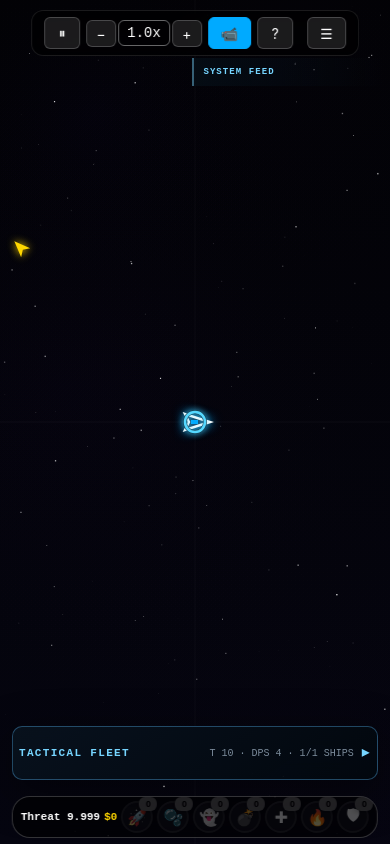
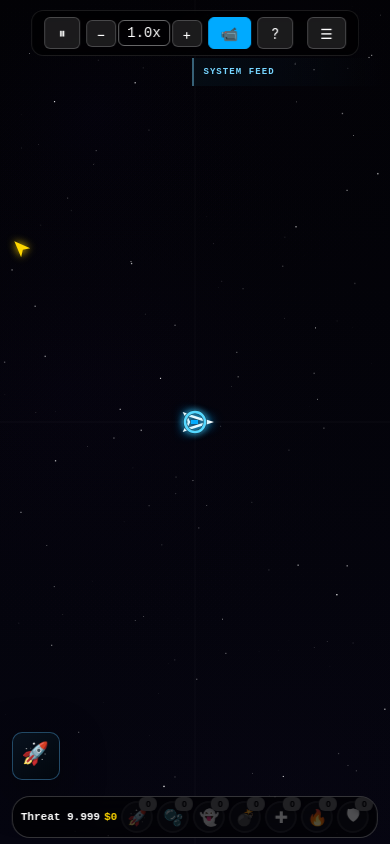
Before and after one commit to Evgeniyzuev/VoidTactics, a website built with Vite: page index.html in a window 390 px wide. Built offline with nearby package versions, Linux system fonts and the light colour scheme; animation ran at ten frames a second.

Commit message:
Исправил повторную проблему мобильного управления.

```diff
--- a/src/core/ModalManager.ts
+++ b/src/core/ModalManager.ts
@@ -3,6 +3,7 @@ import { SaveSystem } from './SaveSystem';
 import type { FleetSkillId } from '../entities/Fleet';
 import { FLEET_SKILLS } from '../entities/Fleet';
 import { getShopShipStats, getShopSizeMultiplier, getShopTechMultiplier, getShopMultiplier, getShopRequirements, SHOP_SHIPS } from '../tactical/FleetGenerator';
+import { bindButtonAction } from '../utils/TouchButton';
 
 export class ModalManager {
     private modalContainer: HTMLDivElement | null = null;
@@ -89,7 +90,7 @@ export class ModalManager {
                 btn.style.boxShadow = 'none';
             });
 
-            btn.addEventListener('click', () => {
+            bindButtonAction(btn, () => {
                 callback();
                 this.closeModal();
             });
@@ -897,7 +898,7 @@ export class ModalManager {
     private makeButton(text: string, color: string, callback: () => void) {
         const button = document.createElement('button');
         button.textContent = text; button.style.cssText = `padding:7px 12px;border:1px solid rgba(255,255,255,.18);border-radius:5px;background:${color};color:white;font:12px monospace;cursor:pointer`;
-        button.onclick = event => { event.stopPropagation(); callback(); }; return button;
+        bindButtonAction(button, () => callback()); return button;
     }
 
     /**
--- a/src/core/UIManager.ts
+++ b/src/core/UIManager.ts
@@ -1,6 +1,7 @@
 import { formatNumber } from '../utils/NumberFormatter';
 import type { Fleet } from '../entities/Fleet';
 import { COMBAT_BALANCE, type FleetOrderType, type TargetPriority } from '../tactical/ShipDefinitions';
+import { bindButtonAction } from '../utils/TouchButton';
 
 export class UIManager {
     private container: HTMLElement;
@@ -69,16 +70,16 @@ export class UIManager {
         menuBtn.innerText = '☰';
         menuBtn.title = 'Game Menu';
         menuBtn.style.marginLeft = '8px';
-        menuBtn.onclick = () => this.onMenu();
+        bindButtonAction(menuBtn, () => this.onMenu());
 
         // Play/Pause Button
         this.playBtn = document.createElement('button');
         this.playBtn.className = 'control-btn';
         this.playBtn.innerText = '⏸';
         this.playBtn.title = 'Play/Pause';
-        this.playBtn.onclick = () => {
+        bindButtonAction(this.playBtn, () => {
             this.onPlayPause();
-        };
+        });
 
         // Speed Control Group
         const speedContainer = document.createElement('div');
@@ -93,11 +94,11 @@ export class UIManager {
         minusBtn.title = 'Decrease Speed (-10%)';
         minusBtn.style.padding = '4px 8px';
         minusBtn.style.minWidth = '30px';
-        minusBtn.onclick = () => {
+        bindButtonAction(minusBtn, () => {
             this.currentSpeed = Math.max(0.1, Math.round((this.currentSpeed - 0.1) * 10) / 10);
             this.onSpeedChange(this.currentSpeed);
             this.updateSpeedDisplay();
-        };
+        });
 
         this.speedBtn = document.createElement('button');
         this.speedBtn.className = 'control-btn speed-value';
@@ -149,11 +150,11 @@ export class UIManager {
         plusBtn.title = 'Increase Speed (+10%)';
         plusBtn.style.padding = '4px 8px';
         plusBtn.style.minWidth = '30px';
-        plusBtn.onclick = () => {
+        bindButtonAction(plusBtn, () => {
             this.currentSpeed = Math.min(4.0, Math.round((this.currentSpeed + 0.1) * 10) / 10);
             this.onSpeedChange(this.currentSpeed);
             this.updateSpeedDisplay();
-        };
+        });
 
         speedContainer.appendChild(minusBtn);
         speedContainer.appendChild(this.speedBtn);
@@ -164,13 +165,13 @@ export class UIManager {
         this.cameraFollowBtn.className = 'control-btn active';
         this.cameraFollowBtn.innerText = '📹';
         this.cameraFollowBtn.title = 'Camera Follow';
-        this.cameraFollowBtn.onclick = () => this.toggleCameraFollow();
+        bindButtonAction(this.cameraFollowBtn, () => this.toggleCameraFollow());
 
         const faqBtn = document.createElement('button');
         faqBtn.className = 'control-btn';
         faqBtn.innerText = '?';
         faqBtn.title = 'FAQ / Help';
-        faqBtn.onclick = () => this.onFaq();
+        bindButtonAction(faqBtn, () => this.onFaq());
 
         hud.appendChild(this.playBtn);
         hud.appendChild(speedContainer);
@@ -208,11 +209,10 @@ export class UIManager {
         const panel = document.createElement('aside');
         panel.id = 'fleet-panel';
         panel.classList.toggle('collapsed', this.fleetPanelCollapsed);
-        panel.innerHTML = '<header><button class="fleet-panel-toggle" type="button" aria-expanded="' + (!this.fleetPanelCollapsed) + '"><span class="fleet-panel-title">TACTICAL FLEET</span><small class="fleet-summary">WEDGE</small><span class="fleet-panel-chevron" aria-hidden="true">' + (this.fleetPanelCollapsed ? '▸' : '▾') + '</span></button></header><div class="fleet-panel-body"><div class="doctrine-bar"></div><div class="ship-roster"></div><div class="order-bar"></div></div>';
+        panel.innerHTML = '<header><button class="fleet-panel-toggle" type="button" aria-expanded="' + (!this.fleetPanelCollapsed) + '"><span class="fleet-panel-icon" aria-hidden="true">🚀</span><span class="fleet-panel-title">TACTICAL FLEET</span><small class="fleet-summary">WEDGE</small><span class="fleet-panel-chevron" aria-hidden="true">' + (this.fleetPanelCollapsed ? '▸' : '▾') + '</span></button></header><div class="fleet-panel-body"><div class="doctrine-bar"></div><div class="ship-roster"></div><div class="order-bar"></div></div>';
         const toggle = panel.querySelector<HTMLButtonElement>('.fleet-panel-toggle')!;
         toggle.title = this.fleetPanelCollapsed ? 'Expand fleet panel' : 'Collapse fleet panel';
-        toggle.addEventListener('click', event => {
-            event.stopPropagation();
+        bindButtonAction(toggle, () => {
             this.fleetPanelCollapsed = !this.fleetPanelCollapsed;
             panel.classList.toggle('collapsed', this.fleetPanelCollapsed);
             toggle.setAttribute('aria-expanded', String(!this.fleetPanelCollapsed));
@@ -230,7 +230,7 @@ export class UIManager {
             const button = document.createElement('button');
             button.textContent = priority.label;
             button.dataset.priority = priority.type;
-            button.onclick = event => { event.stopPropagation(); this.onDoctrine(priority.type); };
+            bindButtonAction(button, () => this.onDoctrine(priority.type));
             doctrineBar.appendChild(button);
         }
         const orders: { type: FleetOrderType, label: string }[] = [
@@ -244,7 +244,7 @@ export class UIManager {
             const button = document.createElement('button');
             button.textContent = order.label;
             button.title = order.type;
-            button.onclick = event => { event.stopPropagation(); this.onOrder(order.type); };
+            bindButtonAction(button, () => this.onOrder(order.type));
             bar.appendChild(button);
         }
         panel.addEventListener('pointerdown', event => event.stopPropagation());
@@ -260,18 +260,27 @@ export class UIManager {
         const disabled = fleet.ships.filter(ship => ship.state === 'disabled').length;
         this.updateFleetSummary(fleet, active, disabled);
         this.fleetPanel.querySelectorAll<HTMLButtonElement>('.doctrine-bar button').forEach(button => button.classList.toggle('active', button.dataset.priority === fleet.doctrine.targetPriority));
-        roster.innerHTML = '';
+        const existingRows = new Map(
+            Array.from(roster.querySelectorAll<HTMLButtonElement>('.ship-row'))
+                .map(row => [row.dataset.shipId || '', row])
+        );
         for (const ship of fleet.ships) {
-            const row = document.createElement('button');
+            let row = existingRows.get(ship.id);
+            if (!row) {
+                row = document.createElement('button');
+                row.dataset.shipId = ship.id;
+                bindButtonAction(row, () => { fleet.selectedShipId = ship.id; });
+            }
             row.className = `ship-row role-${ship.role}${ship.id === fleet.selectedShipId ? ' selected' : ''}${ship.state === 'active' ? '' : ' destroyed'}`;
             const hp = Math.max(0, Math.round(ship.integrity * 100));
             const shield = Math.max(0, Math.ceil(ship.shield));
             const armor = Math.max(0, Math.ceil(ship.armor));
             const hull = Math.max(0, Math.ceil(ship.hull));
             row.innerHTML = `<i></i><span><b>${ship.displayName}</b><small>${ship.role} · ${ship.state} · ${ship.order.type}</small><small class="defense-stats">S ${shield}/${Math.ceil(ship.maxShield)} · A ${armor}/${Math.ceil(ship.maxArmor)} · H ${hull}/${Math.ceil(ship.maxHull)} · F ${Math.round(ship.flux)}/${Math.round(ship.maxFlux)} · AM ${Math.floor(ship.ammunition)}</small></span><em>${hp}%</em>`;
-            row.onclick = event => { event.stopPropagation(); fleet.selectedShipId = ship.id; };
             roster.appendChild(row);
+            existingRows.delete(ship.id);
         }
+        existingRows.forEach(row => row.remove());
     }
 
     private updateFleetSummary(fleet: Fleet, active = fleet.ships.filter(ship => ship.state === 'active').length, disabled = fleet.ships.filter(ship => ship.state === 'disabled').length) {
@@ -389,10 +398,9 @@ export class UIManager {
             timerText.style.fontWeight = 'bold';
             timerText.style.color = 'white';
 
-            btn.onclick = (e) => {
-                e.stopPropagation();
+            bindButtonAction(btn, () => {
                 this.onAbility(ability.id);
-            };
+            });
 
             btn.appendChild(overlay);
             btn.appendChild(timerText);
--- a/src/style.css
+++ b/src/style.css
@@ -154,12 +154,19 @@ button {
   backdrop-filter: blur(10px); z-index: 45; font-family: ui-monospace, SFMono-Regular, Consolas, monospace;
 }
 #fleet-panel header { margin:0; }
-.fleet-panel-toggle { width:100%; min-height:34px; display:grid; grid-template-columns:auto minmax(0,1fr) auto; gap:8px; align-items:center; padding:0; border:0; background:transparent; color:#76d5ff; letter-spacing:.12em; font:700 11px ui-monospace,monospace; text-align:left; cursor:pointer; }
+.fleet-panel-toggle { width:100%; min-height:34px; display:grid; grid-template-columns:auto minmax(0,1fr) auto; gap:8px; align-items:center; padding:0; border:0; background:transparent; color:#76d5ff; letter-spacing:.12em; font:700 11px ui-monospace,monospace; text-align:left; cursor:pointer; touch-action:manipulation; user-select:none; -webkit-user-select:none; }
+.fleet-panel-icon { display:none; font-size:22px; line-height:1; }
 .fleet-panel-title { white-space:nowrap; }
 .fleet-summary { min-width:0; overflow:hidden; color:#7b8b9b; font-size:10px; font-weight:400; letter-spacing:0; text-align:right; text-overflow:ellipsis; white-space:nowrap; }
 .fleet-panel-chevron { color:#76d5ff; font-size:16px; line-height:1; }
 .fleet-panel-body { min-height:0; }
-#fleet-panel.collapsed { padding:6px 8px; }
+#fleet-panel.collapsed { width:48px; height:48px; padding:0; }
+#fleet-panel.collapsed header { width:100%; height:100%; }
+#fleet-panel.collapsed .fleet-panel-toggle { width:100%; height:100%; min-height:0; display:flex; align-items:center; justify-content:center; }
+#fleet-panel.collapsed .fleet-panel-icon { display:inline-flex; }
+#fleet-panel.collapsed .fleet-panel-title,
+#fleet-panel.collapsed .fleet-summary,
+#fleet-panel.collapsed .fleet-panel-chevron { display:none; }
 #fleet-panel.collapsed .fleet-panel-body { display:none; }
 .ship-roster { display:grid; gap:4px; max-height:230px; overflow:auto; }
 .ship-row { display:grid; grid-template-columns:8px 1fr auto; gap:8px; align-items:center; width:100%; padding:6px 8px; border:1px solid transparent; border-radius:5px; color:#dcecff; background:rgba(255,255,255,.035); text-align:left; cursor:pointer; }
@@ -174,10 +181,10 @@ button {
 .order-bar button,.doctrine-bar button { flex:0 0 auto; padding:6px 8px; border:1px solid rgba(118,213,255,.25); border-radius:4px; background:#0d1a25; color:#9edfff; font:700 9px ui-monospace,monospace; cursor:pointer; }
 .order-bar button:hover,.doctrine-bar button:hover,.doctrine-bar button.active { background:#183449; color:white; border-color:#76d5ff; }
 .entity-tooltip { max-width:calc(100vw - 16px); box-sizing:border-box; }
-.entity-action-btn { min-width:44px; min-height:44px; }
+.entity-action-btn { min-width:44px; min-height:44px; touch-action:manipulation; user-select:none; -webkit-user-select:none; }
 @media(max-width:700px) {
   #fleet-panel { width:calc(100vw - 24px); bottom:64px; padding:6px; max-height:min(42vh, 330px); box-sizing:border-box; }
-  #fleet-panel.collapsed { padding:4px 6px; }
+  #fleet-panel.collapsed { width:48px; height:48px; padding:0; }
   #fleet-panel:not(.collapsed) { display:flex; flex-direction:column; overflow:hidden; }
   #fleet-panel:not(.collapsed) .fleet-panel-body { display:flex; flex-direction:column; overflow:hidden; flex:1; min-height:0; }
   #fleet-panel:not(.collapsed) .ship-roster { flex:1; max-height:none; min-height:0; overflow:auto; }
--- /dev/null
+++ b/src/utils/TouchButton.ts
@@ -0,0 +1,48 @@
+type ButtonAction = (event: Event) => void;
+
+const MAX_TOUCH_MOVEMENT = 12;
+const SYNTHETIC_CLICK_DELAY = 700;
+
+export function bindButtonAction(button: HTMLButtonElement, action: ButtonAction) {
+    let pointerId: number | null = null;
+    let startX = 0;
+    let startY = 0;
+    let suppressClickUntil = 0;
+
+    button.addEventListener('pointerdown', event => {
+        event.stopPropagation();
+        if (event.pointerType === 'mouse') return;
+        pointerId = event.pointerId;
+        startX = event.clientX;
+        startY = event.clientY;
+    });
+
+    button.addEventListener('pointerup', event => {
+        event.stopPropagation();
+        if (event.pointerType === 'mouse' || event.pointerId !== pointerId) return;
+
+        const moved = Math.hypot(event.clientX - startX, event.clientY - startY);
+        pointerId = null;
+        if (moved > MAX_TOUCH_MOVEMENT || button.disabled) {
+            suppressClickUntil = performance.now() + SYNTHETIC_CLICK_DELAY;
+            return;
+        }
+
+        event.preventDefault();
+        suppressClickUntil = performance.now() + SYNTHETIC_CLICK_DELAY;
+        action(event);
+    });
+
+    button.addEventListener('pointercancel', event => {
+        if (event.pointerId === pointerId) pointerId = null;
+    });
+
+    button.addEventListener('click', event => {
+        event.stopPropagation();
+        if (button.disabled || performance.now() < suppressClickUntil) {
+            event.preventDefault();
+            return;
+        }
+        action(event);
+    });
+}
```
Also changed, not shown: src/core/Game.ts (+2 -5 lines).
